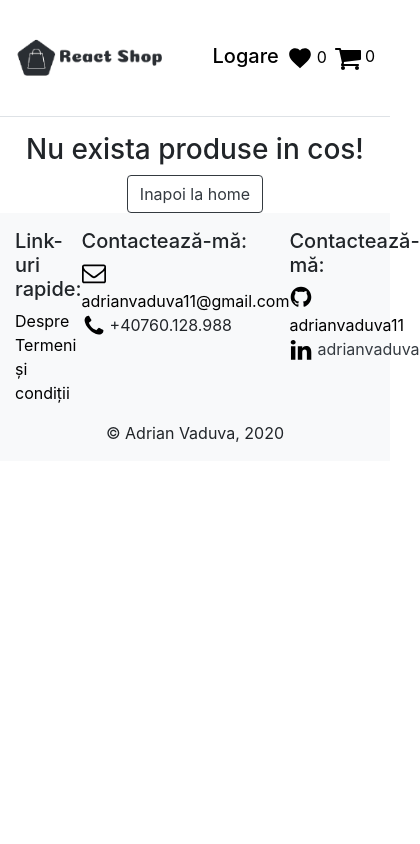
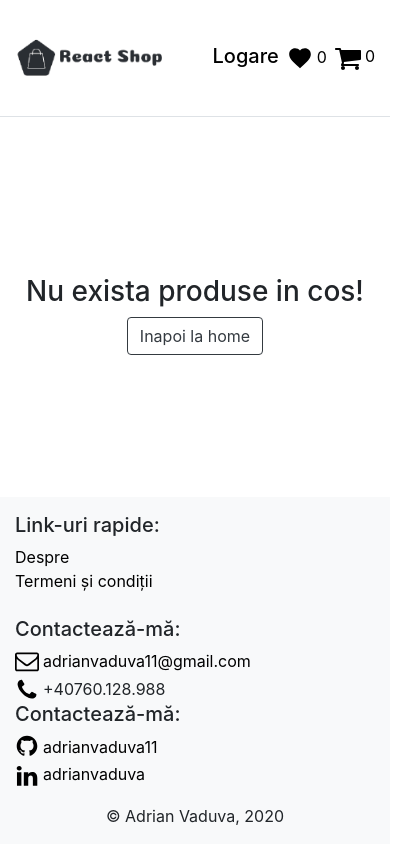
Before and after one commit to adrianvaduva/react-shop, a React (Create React App) app: page /cart in a window 390 px wide. Shown: the whole page, 420 px wide, since content can reach past the window. Built offline with nearby package versions, Linux system fonts and the light colour scheme.

Commit message:
mobile responsive

```diff
--- a/src/components/Footer/Footer.css
+++ b/src/components/Footer/Footer.css
@@ -2,3 +2,13 @@ footer svg {
     width: 24px;
     height: 24px;
 }
+
+@media (max-width: 768px) {
+    footer > div {
+        flex-direction: column;
+    }
+
+    footer .footer-group{
+        margin-bottom: 1.5rem;
+    }
+}
--- a/src/components/Footer/Footer.jsx
+++ b/src/components/Footer/Footer.jsx
@@ -10,7 +10,7 @@ function Footer() {
     return (
         <footer className="pt-3 bg-light">
             <div className="container-fluid container-min-max-width d-flex justify-content-between">
-                <div className="d-flex flex-column">
+                <div className="footer-group d-flex flex-column">
                     <h3 className="h5">Link-uri rapide:</h3>
                     <Link to='/about'>Despre</Link>
                     <Link to='/terms-and-conditions'>Termeni și condiții</Link>
@@ -34,7 +34,7 @@ function Footer() {
                         </a>
                     </p>
                     <p className="m-0">
-                        <a href="https://www.linkedin.com/in/adrian-vaduva-61670948/" className="text-dark">
+                        <a href="https://www.linkedin.com/in/adrian-vaduva-61670948/">
                             <LinkedIn className="mr-1 footer-icon"/>
                             adrianvaduva
                         </a>
--- a/src/components/HomeCategory/HomeCategory.jsx
+++ b/src/components/HomeCategory/HomeCategory.jsx
@@ -8,8 +8,8 @@ function HomeCategory(props) {
             <Link to={`/category/${route}`} className="text-dark">
 
                 <img className="w-100" src={image} alt={name}/>
-                <h1 className="h2 my-2">{name}</h1>
-                <p>{description}</p>
+                <h2 className="h4 my-1"><strong>{name}</strong></h2>
+                <p className="m-0">{description}</p>
             </Link>
         </div>
     );
--- /dev/null
+++ b/src/components/Layout/Layout.css
@@ -0,0 +1,9 @@
+.layout {
+    min-height: 100vh;
+    display: flex;
+    flex-direction: column;
+}
+
+.layout > div{
+    flex-grow: 1;
+}
--- a/src/components/Layout/Layout.jsx
+++ b/src/components/Layout/Layout.jsx
@@ -1,10 +1,11 @@
 import React from 'react';
 import Header from "../Header/Header";
 import Footer from "../Footer/Footer";
+import "./Layout.css"
 
 function Layout(props) {
     return (
-        <div>
+        <div className="layout">
             <Header/>
             {props.children}
             <Footer/>
--- a/src/components/ProductList/ProductList.jsx
+++ b/src/components/ProductList/ProductList.jsx
@@ -5,8 +5,7 @@ const ProductList = (props) => {
     const {products} = props;
 
     return (
-        <div className="col-12 col-md-9">
-            <div className="row">
+            <div className="row my-4">
                 {products
                     ? products.map((product) => {
                         return <ProductItem
@@ -16,7 +15,6 @@ const ProductList = (props) => {
                     })
                     : null
                 }
-            </div>
         </div>
     );
 }
--- a/src/pages/Category/Category.jsx
+++ b/src/pages/Category/Category.jsx
@@ -26,9 +26,7 @@ class Category extends React.Component {
             <Layout>
                 <div className="content-min-height container-fluid container-min-max-width">
                     <h2>{this.state.category.name}</h2>
-                    <div className="row">
                         <ProductList products={this.state.items}/>
-                    </div>
                 </div>
             </Layout>
         );
--- a/src/pages/Home/Home.jsx
+++ b/src/pages/Home/Home.jsx
@@ -21,7 +21,7 @@ class Home extends React.Component {
     render() {
         return (
             <Layout>
-                <div className="container-fluid container-min-max-width d-flex">
+                <div className="container-fluid container-min-max-width">
                     <div className="row">
                         {this.state.categories.map((category, index) => {
                             return <HomeCategory
```
Also changed, not shown: 1 other file (tests, documents, lock files or other folders).
